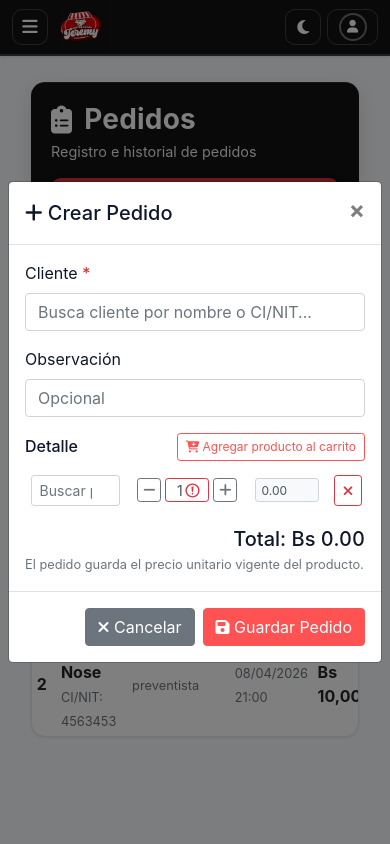
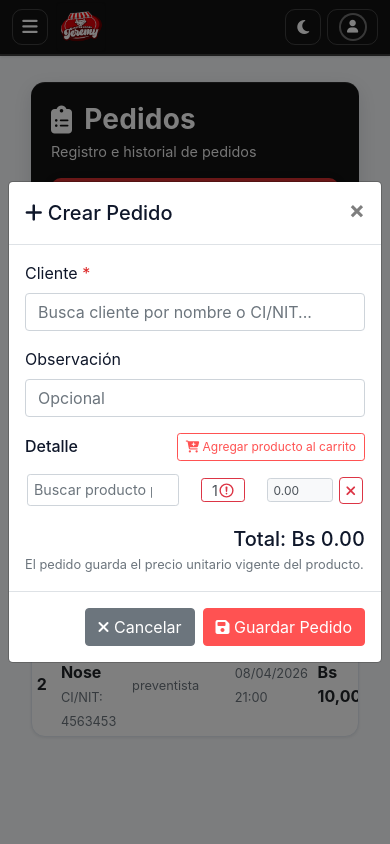
Before and after one commit to Guilder23/Sistema-Preventa, a Django app: page /pedidos/ in a window 390 px wide, after a click on "Nuevo Pedido". Run offline with Django 5.2, Linux system fonts and the light colour scheme; a user stored in the database is signed in; data comes from the database, SQL or seed files in the repository; data that the repository does not hold is empty; some libraries are stand-ins or nearby versions.

Commit message:
En el campo input de cantidad en pedidos ahora solo se muestra el nombre del producto y es mas largo en ancho

```diff
--- a/apps/pedidos/views.py
+++ b/apps/pedidos/views.py
@@ -243,7 +243,7 @@ def listar_pedidos(request):
 
         productos_data = []
         for p in productos:
-            label = f"{p.codigo} - {p.nombre}" if p.codigo else p.nombre
+            label = p.nombre  # Solo el nombre, sin el código
             productos_data.append(
                 {
                     "id": p.id,
--- a/static/css/pedidos/modals/crea.css
+++ b/static/css/pedidos/modals/crea.css
@@ -36,31 +36,33 @@
 }
 
 #modalCrearPedido .item-producto-buscar {
-	min-width: 220px;
+	min-width: 240px;
+	width: 100%;
+	font-size: 1.1em;
+	padding: 4px 6px;
 }
 
 #modalCrearPedido .item-cantidad {
-	min-width: 90px;
+	min-width: 40px;
+	max-width: 50px;
+	text-align: center;
+	font-size: 1.1em;
+	padding: 4px 6px;
 }
 
 #modalCrearPedido .item-cantidad-wrap {
 	display: flex;
 	align-items: center;
-	gap: 6px;
+	gap: 2px;
 }
 
 #modalCrearPedido .item-cantidad-wrap .item-cantidad {
-	min-width: 74px;
+	min-width: 35px;
 	text-align: center;
 }
 
 #modalCrearPedido .item-cantidad-wrap .btn {
-	width: 30px;
-	height: 30px;
-	padding: 0;
-	display: inline-flex;
-	align-items: center;
-	justify-content: center;
+	display: none;
 }
 
 /* Evita que el dropdown del autocomplete se recorte dentro de la tabla */
@@ -166,7 +168,7 @@
 	#modalCrearPedido #tablaItemsPedido tbody tr {
 		display: flex;
 		align-items: center;
-		gap: 6px;
+		gap: 2px;
 	}
 
 	#modalCrearPedido #tablaItemsPedido tbody td {
@@ -175,23 +177,23 @@
 
 	/* Producto */
 	#modalCrearPedido #tablaItemsPedido tbody td:nth-child(1) {
-		flex: 1 1 auto;
+		flex: 2 1 60%;
 		min-width: 0;
 	}
 
 	/* Cantidad */
 	#modalCrearPedido #tablaItemsPedido tbody td:nth-child(4) {
-		flex: 0 0 96px;
+		flex: 0 0 80px;
 	}
 
 	/* Subtotal */
 	#modalCrearPedido #tablaItemsPedido tbody td:nth-child(5) {
-		flex: 0 0 76px;
+		flex: 0 0 70px;
 	}
 
 	/* Acción */
 	#modalCrearPedido #tablaItemsPedido tbody td:nth-child(6) {
-		flex: 0 0 34px;
+		flex: 0 0 24px;
 		padding-left: 0;
 		padding-right: 0;
 	}
@@ -199,26 +201,30 @@
 	#modalCrearPedido .table td,
 	#modalCrearPedido .table th {
 		padding: 0.35rem;
-		font-size: 12px;
+		font-size: 13px;
 	}
 
 	#modalCrearPedido .item-producto-buscar {
 		min-width: 0;
 		width: 100%;
+		font-size: 1.1em;
+		padding: 4px 6px;
 	}
 
 	#modalCrearPedido .item-cantidad {
 		min-width: 0;
+		max-width: 50px;
+		text-align: center;
+		font-size: 1.1em;
+		padding: 4px 6px;
 	}
 
 	#modalCrearPedido .item-cantidad-wrap {
-		gap: 4px;
+		gap: 2px;
 	}
 
 	#modalCrearPedido .item-cantidad-wrap .btn {
-		width: 24px;
-		height: 24px;
-		padding: 0;
+		display: none;
 	}
 
 	#modalCrearPedido .item-cantidad-wrap .item-cantidad {
--- a/static/css/pedidos/modals/edita.css
+++ b/static/css/pedidos/modals/edita.css
@@ -53,7 +53,7 @@
 }
 
 #modalEditarPedido .item-cantidad-wrap .item-cantidad {
-    min-width: 74px;
+    min-width: 35px;
     text-align: center;
 }
 
--- a/templates/pedidos/modals/crea.html
+++ b/templates/pedidos/modals/crea.html
@@ -64,39 +64,34 @@
 
                     <template id="tplItemPedido">
                         <tr>
-                            <td>
+                            <td style="padding-right: 2px; padding-left: 2px;">
                                 <input type="hidden" class="item-producto-id" name="producto_id[]" required>
                                 <input
                                     type="text"
                                     class="form-control form-control-sm item-producto-buscar"
-                                    placeholder="Buscar producto..."
+                                    placeholder="Buscar producto por nombre..."
                                     list="dlProductosPedidos"
                                     autocomplete="off"
                                     required
+                                    style="font-size:1.1em; padding:4px 6px;"
                                 >
                             </td>
-                            <td class="col-stock">
-                                <input type="text" class="form-control form-control-sm item-stock" value="0" readonly>
+                            <td class="col-stock" style="padding-right: 2px; padding-left: 2px;">
+                                <input type="text" class="form-control form-control-sm item-stock" value="0" readonly style="padding:4px 6px;">
                             </td>
-                            <td class="col-precio">
-                                <input type="text" class="form-control form-control-sm item-precio" value="0.00" readonly>
+                            <td class="col-precio" style="padding-right: 2px; padding-left: 2px;">
+                                <input type="text" class="form-control form-control-sm item-precio" value="0.00" readonly style="padding:4px 6px;">
                             </td>
-                            <td>
-                                <div class="item-cantidad-wrap">
-                                    <button type="button" class="btn btn-outline-secondary btn-sm btn-cant-menos" title="Restar">
-                                        <i class="fas fa-minus"></i>
-                                    </button>
-                                    <input type="number" min="1" class="form-control form-control-sm item-cantidad" name="cantidad[]" value="1" required>
-                                    <button type="button" class="btn btn-outline-secondary btn-sm btn-cant-mas" title="Sumar">
-                                        <i class="fas fa-plus"></i>
-                                    </button>
+                            <td style="padding-right: 2px; padding-left: 2px;">
+                                <div class="item-cantidad-wrap justify-content-center" style="gap:8px;">
+                                    <input type="number" min="1" class="form-control form-control-sm item-cantidad" name="cantidad[]" value="1" required style="max-width:50px; text-align:center; padding:4px 6px;">
                                 </div>
                             </td>
-                            <td>
-                                <input type="text" class="form-control form-control-sm item-subtotal" value="0.00" readonly>
+                            <td style="padding-right: 2px; padding-left: 2px;">
+                                <input type="text" class="form-control form-control-sm item-subtotal" value="0.00" readonly style="padding:4px 6px;">
                             </td>
-                            <td class="text-center">
-                                <button type="button" class="btn btn-outline-danger btn-sm btn-quitar-item" title="Quitar">
+                            <td class="text-center" style="padding-right: 2px; padding-left: 2px;">
+                                <button type="button" class="btn btn-outline-danger btn-xs btn-quitar-item" title="Quitar" style="padding:2px 6px; font-size:14px;">
                                     <i class="fas fa-times"></i>
                                 </button>
                             </td>
```
